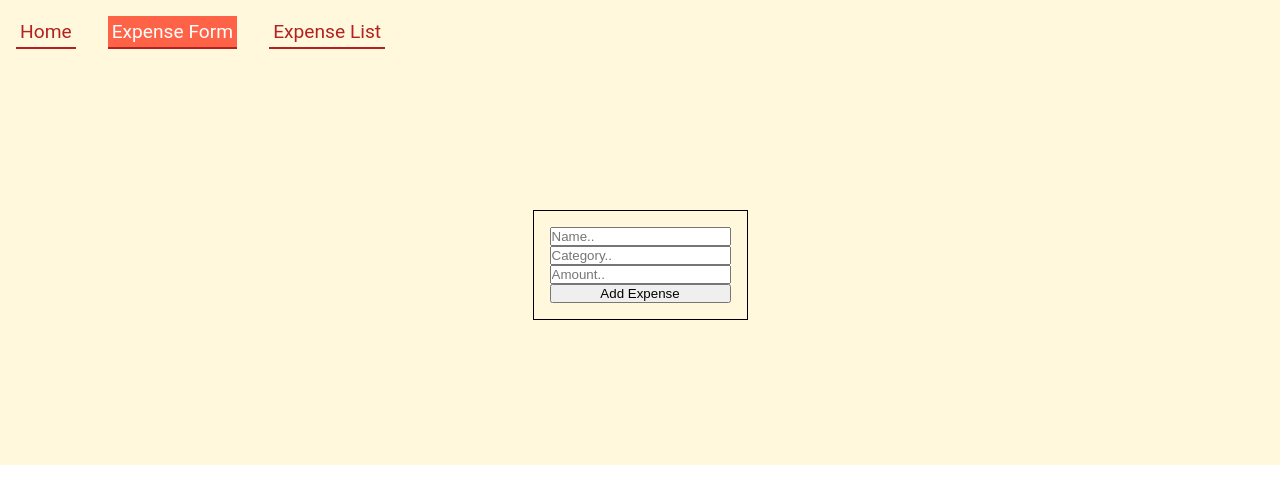
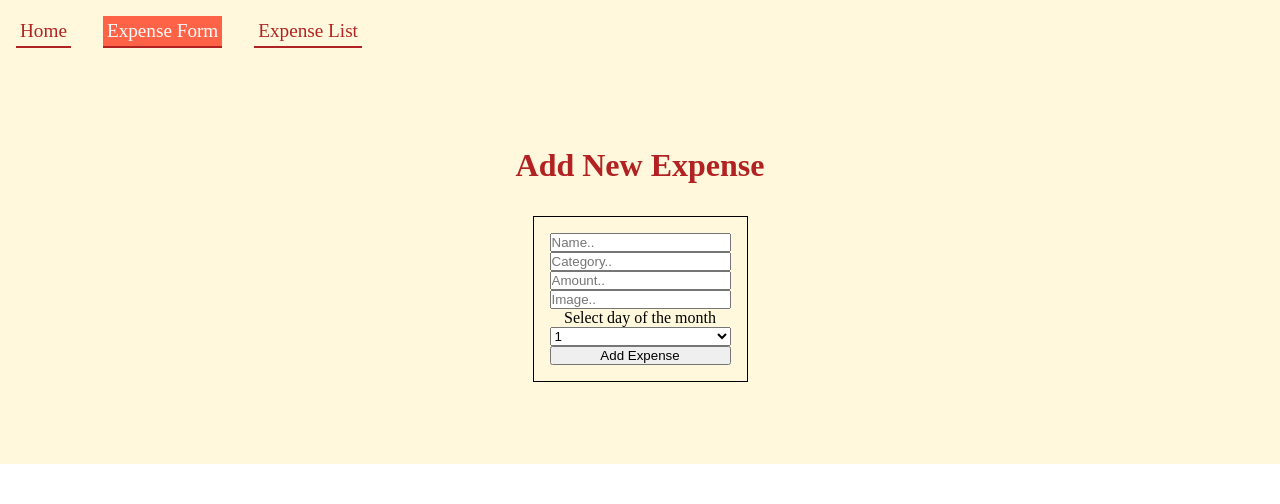
Before and after one commit to micaelafrank/phase-2-project, a React (Create React App) app in the folder budget-tracker/: page /expenseform in a window 1280 px wide. Shown: the top 504 px of the page. Built offline with nearby package versions, Linux system fonts and the light colour scheme; data requests are answered from the project's data file.

Commit message:
first draft

```diff
--- /dev/null
+++ b/budget-tracker/db.json
@@ -0,0 +1,148 @@
+{
+    "expenses": [
+      {
+        "id": 1,
+        "name": "Groceries",
+        "image": "http://www.pngmart.com/files/3/Toy-Story-Woody-PNG-Photos.png",
+        "price": "$56.03",
+        "monthly": false,
+        "category": "Food and drink"
+      },
+      {
+        "id": 2,
+        "name": "Subway pass",
+        "image": "http://www.pngmart.com/files/3/Toy-Story-Woody-PNG-Photos.png",
+        "price": "$121.00",
+        "monthly": true,
+        "category": "Transportation"
+      },
+      {
+        "id": 3,
+        "name": "Rent",
+        "image": "https://vignette.wikia.nocookie.net/universe-of-smash-bros-lawl/images/d/d8/Mr-potato-head-toy-story.gif/revision/latest?cb=20151129131217",
+        "price": "$1,150.00",
+        "monthly": true,
+        "category": "Bills"
+      },
+      {
+        "id": 4,
+        "name": "Take-out",
+        "image": "https://www.freeiconspng.com/uploads/slinky-png-transparent-1.png",
+        "price": "$24.50",
+        "monthly": false,
+        "category": "Food and drink"
+      },
+      {
+        "id": 5,
+        "name": "Internet bill",
+        "image": "https://www.freeiconspng.com/uploads/slinky-png-transparent-1.png",
+        "price": "$75.00",
+        "monthly": false,
+        "category": "Bills"
+      },
+      {
+        "id": 6,
+        "name": "Donation",
+        "image": "http://www.pngmart.com/files/3/Toy-Story-Woody-PNG-Photos.png",
+        "price": "$50.00",
+        "monthly": false,
+        "category": "Donation"
+      },
+      {
+        "id": 7,
+        "name": "Groceries",
+        "image": "https://cdn140.picsart.com/244090226021212.png?r1024x1024",
+        "price": "$11.00",
+        "monthly": false,
+        "category": "Food and drink"
+      },
+      {
+        "id": 8,
+        "name": "Utilities",
+        "image": "http://www.pngmart.com/files/3/Toy-Story-Alien-PNG-File.png",
+        "price": "$100.00",
+        "monthly": true,
+        "category": "Bills"
+      },
+      {
+        "id": 9,
+        "name": "TV subscription",
+        "image": "http://www.pngmart.com/files/3/Toy-Story-Alien-PNG-File.png",
+        "price": "$9.99",
+        "monthly": true,
+        "category": "Entertainment"
+      },
+      {
+        "id": 10,
+        "name": "Drinks",
+        "image": "http://www.pngmart.com/files/3/Toy-Story-Alien-PNG-File.png",
+        "price": "$32.00",
+        "monthly": false,
+        "category": "Food and drink"
+      },
+      {
+        "id": 11,
+        "name": "Ferry ride",
+        "image": "http://www.pngmart.com/files/3/Toy-Story-Alien-PNG-File.png",
+        "price": "$7.00",
+        "monthly": false,
+        "category": "Transportation"
+      },
+      {
+        "id": 12,
+        "name": "Cell phone bill",
+        "image": "http://www.pngmart.com/files/3/Toy-Story-Alien-PNG-File.png",
+        "price": "$49.99",
+        "monthly": true,
+        "category": "Bills"
+      },
+      {
+        "id": 13,
+        "name": "Rangers tickets",
+        "image": "http://www.pngmart.com/files/3/Toy-Story-Alien-PNG-File.png",
+        "price": "$147.00",
+        "monthly": false,
+        "category": "Entertainment"
+      },
+      {
+        "id": 14,
+        "name": "Groceries",
+        "image": "http://www.pngmart.com/files/3/Toy-Story-Woody-PNG-Photos.png",
+        "price": "$71.40",
+        "monthly": false,
+        "category": "Food and drink"
+      },
+      {
+        "id": 15,
+        "name": "Cab",
+        "image": "https://www.freeiconspng.com/uploads/slinky-png-transparent-1.png",
+        "price": "$19.00",
+        "monthly": false,
+        "category": "Transportation"
+      },
+      {
+        "id": 16,
+        "name": "New book",
+        "image": "http://www.pngmart.com/files/3/Toy-Story-Woody-PNG-Photos.png",
+        "price": "$17.00",
+        "monthly": false,
+        "category": "Books"
+      },
+      {
+        "id": 17,
+        "name": "Coffee",
+        "image": "http://www.pngmart.com/files/3/Toy-Story-Woody-PNG-Photos.png",
+        "price": "$4.79",
+        "monthly": false,
+        "category": "Food and drink"
+      },
+      {
+        "id": 18,
+        "name": "Donation",
+        "image": "http://www.pngmart.com/files/3/Toy-Story-Woody-PNG-Photos.png",
+        "price": "$25.00",
+        "monthly": true,
+        "category": "Donation"
+      }
+    ]
+  }
--- a/budget-tracker/src/App.css
+++ b/budget-tracker/src/App.css
@@ -28,11 +28,11 @@
   color: #61dafb;
 }
 
-@keyframes App-logo-spin {
+/* @keyframes App-logo-spin {
   from {
     transform: rotate(0deg);
   }
   to {
     transform: rotate(360deg);
   }
-}
+} */
--- a/budget-tracker/src/components/ExpenseForm.js
+++ b/budget-tracker/src/components/ExpenseForm.js
@@ -1,15 +1,11 @@
 import React, {useState} from 'react'
-
 function ExpenseForm({onSubmitExpense}) {
-
-  const [ formData, setFormData ] = useState({name:"", category:"", amount:""})
-
+  const [ formData, setFormData ] = useState({name:"", category:"", amount:"", image:"", day:"1"})
   function handleChange(e){
     let key=e.target.name
-    let value=e.target.value
+    let value= e.target.type==='number' ? parseFloat(e.target.value) : e.target.value
     setFormData((formData)=>({...formData, [key]:value}))
   }
-
   function handleSubmit(e){
     e.preventDefault()
     fetch(`http://localhost:4000/expenses`,{
@@ -21,20 +17,26 @@ function ExpenseForm({onSubmitExpense}) {
     })
         .then(res=>res.json())
         .then(newExpense=>onSubmitExpense(newExpense))
-    setFormData({name:"", category:"", amount:""})
+    setFormData({name:"", category:"", amount:"", image:"", day:"1"})
   }
+console.log(formData)
+    const days=[1,2,3,4,5,6,7,8,9,10,11,12,13,14,15,16,17,18,19,20,21,22,23,24,25,26,27,28,29,30]
+    const daysOption=days.map((day)=><option key={day} value={day}>{day}</option>)
     return (
       <div id="home">
-      {/* <h1 style={{ color: "firebrick" }}> */}
+            <h1 style={{ color: "firebrick" }}>Add New Expense</h1>
             <form className="new-form" onSubmit={handleSubmit}>
               <input placeholder="Name.." name="name" value={formData.name} onChange={handleChange}/>
               <input placeholder="Category.." name="category" value={formData.category} onChange={handleChange}/>
-          <input placeholder="Amount.." name="amount" value={formData.amount} onChange={handleChange}/>
+              <input placeholder="Amount.." name="amount" value={formData.amount} type="number" onChange={handleChange}/>
+              <input placeholder="Image.." name="image" value={formData.image} onChange={handleChange}/>
+              <label>Select day of the month</label>
+              <select name="day" value={formData.day} onChange={handleChange}>
+                {daysOption}
+              </select>
               <input type="submit" value="Add Expense" />
             </form>
-      {/* </h1> */}
         </div>
       )
 }
-
 export default ExpenseForm
--- a/budget-tracker/src/components/ExpenseItem.js
+++ b/budget-tracker/src/components/ExpenseItem.js
@@ -1,9 +1,28 @@
-import React from 'react'
+import React from 'react';
 
-function ExpenseItem() {
+function ExpenseItem({name, image, amount, category, id, day, deleteExpense}){
+
+  function handleDelete(){
+    fetch(`http://localhost:4000/expenses/${id}`,{
+      method: "DELETE",
+    })
+    deleteExpense(id);
+  }
+
   return (
-    <div>ExpenseItem</div>
-  )
-}
+      <div className="expense">
+        <h2 className='expenseName'>{name}</h2>
+        <p className='expensePrice'>Total: ${amount}</p>
+        <img className="expenseImage"
+          src={image}
+          alt={name}
+        />
+        <p>Purchased on {new Date().toLocaleString("en-US", { month: "long" })} {day}</p>
+        <p className='expenseCategory'>{category.toUpperCase()}</p>
+        <button onClick={handleDelete}>Delete</button>
+      </div>
+  );
 
-export default ExpenseItem
+  }
+
+export default ExpenseItem;
--- a/budget-tracker/src/components/ExpenseList.js
+++ b/budget-tracker/src/components/ExpenseList.js
@@ -1,11 +1,25 @@
 import React from 'react'
+import ExpenseItem from './ExpenseItem'
 
-function ExpenseList() {
+function ExpenseList({expenses, deleteExpense}) {
+
+  const listOfExpenses = expenses.map((expense) => (
+    <ExpenseItem
+    key={expense.id}
+    id={expense.id}
+    name={expense.name}
+    image={expense.image}
+    amount={expense.amount}
+    category={expense.category}
+    day={expense.day}
+    deleteExpense={deleteExpense}
+    />
+  ))
+
   return (
-    <div id="home">
-      <h1 style={{ color: "firebrick" }}>
-          Expense List
-      </h1>
+    <div className="expenseContainer">
+      <h1>Receipts:</h1>
+          {listOfExpenses}
     </div>
   )
 }
--- a/budget-tracker/src/components/Home.js
+++ b/budget-tracker/src/components/Home.js
@@ -1,13 +1,12 @@
 import React from 'react'
-
 function Home() {
   return (
     <div id="home">
       <h1 style={{ color: "firebrick" }}>
-          Budget Tracker Home
+          Welcome To Budget Tracker For "{new Date().toLocaleString("en-US", { month: "long" })} {new Date().getFullYear()}"
       </h1>
+      <h2>{new Date().toLocaleString() + ""}</h2>
     </div>
   )
 }
-
 export default Home
--- a/budget-tracker/src/index.css
+++ b/budget-tracker/src/index.css
@@ -1,3 +1,7 @@
+:root {
+  --green: rgb(39, 189, 39);
+}
+
 * {
   margin: 0;
   padding: 0;
@@ -5,8 +9,34 @@
 }
 
 body {
-  font-family: "Roboto", sans-serif;
-  font-size: 16px;
+  font-family: "Playfair Display", serif;
+}
+
+h2 {
+  margin-bottom: 1rem;
+}
+
+button {
+  position: relative;
+  background-color: #e04b52;
+  border: none;
+  border-radius: 5px;
+  height: 3rem;
+  width: max-content;
+  color: whitesmoke;
+  font-size: 18px;
+  justify-self: center;
+}
+
+/* .buttonContainer {
+  text-align: center;
+  padding: 1rem;
+} */
+
+button:hover {
+  background-color: whitesmoke;
+  border: #e04b52 solid 1px;
+  color: #e04b52;
 }
 
 h1,
@@ -15,7 +45,7 @@ h3,
 h4,
 h5,
 h6 {
-  font-family: "Playfair Display", serif;
+  font-family: 'Times New Roman', Times, serif;
   margin-bottom: 1em;
 }
 
@@ -25,6 +55,83 @@ p {
 
 nav {
   background-color: cornsilk;
+}
+
+.expenses {
+  list-style: none;
+}
+
+.expensePrice{
+  padding-bottom: 10px;
+}
+
+.expense {
+  margin: 1rem;
+}
+
+.expense img {
+  width: 100%;
+}
+
+.expense button {
+  margin-top: 0.5rem;
+}
+
+@media (min-width: 768px) {
+  .expenses {
+    display: flex;
+    flex-wrap: wrap;
+  }
+
+  .card {
+    width: calc(33% - 2rem);
+  }
+}
+
+@media (min-width: 1024px) {
+  .expense {
+    width: calc(25% - 2rem);
+  }
+}
+
+@media (min-width: 1200px) {
+  .expense {
+    width: calc(20% - 2rem);
+  }
+}
+
+.expenseContainer{
+  margin: 2rem;
+}
+
+.expenseName img{
+  font-size: 14px;
+  height: 6rem;
+  width: auto;
+}
+
+.expense{
+  text-align: center;
+  border: firebrick solid 2px;
+  padding: 1rem;
+  width: 15rem;
+  height: 33rem;
+  display: inline-grid;
+  margin: 1rem 2rem;
+}
+
+.expenseImage{
+  justify-self: center;
+  height: 12rem;
+  width: auto;
+}
+
+.expensePrice{
+  font-size: 15px;
+}
+
+.expenseCategory{
+  font-size: 15px;
 }
 
 nav a {
```
Also changed, not shown: budget-tracker/src/components/App.js (+13 -2 lines), budget-tracker/src/db.json (+71 -15 lines). Lines whose indentation alone changed are shown as unchanged.
